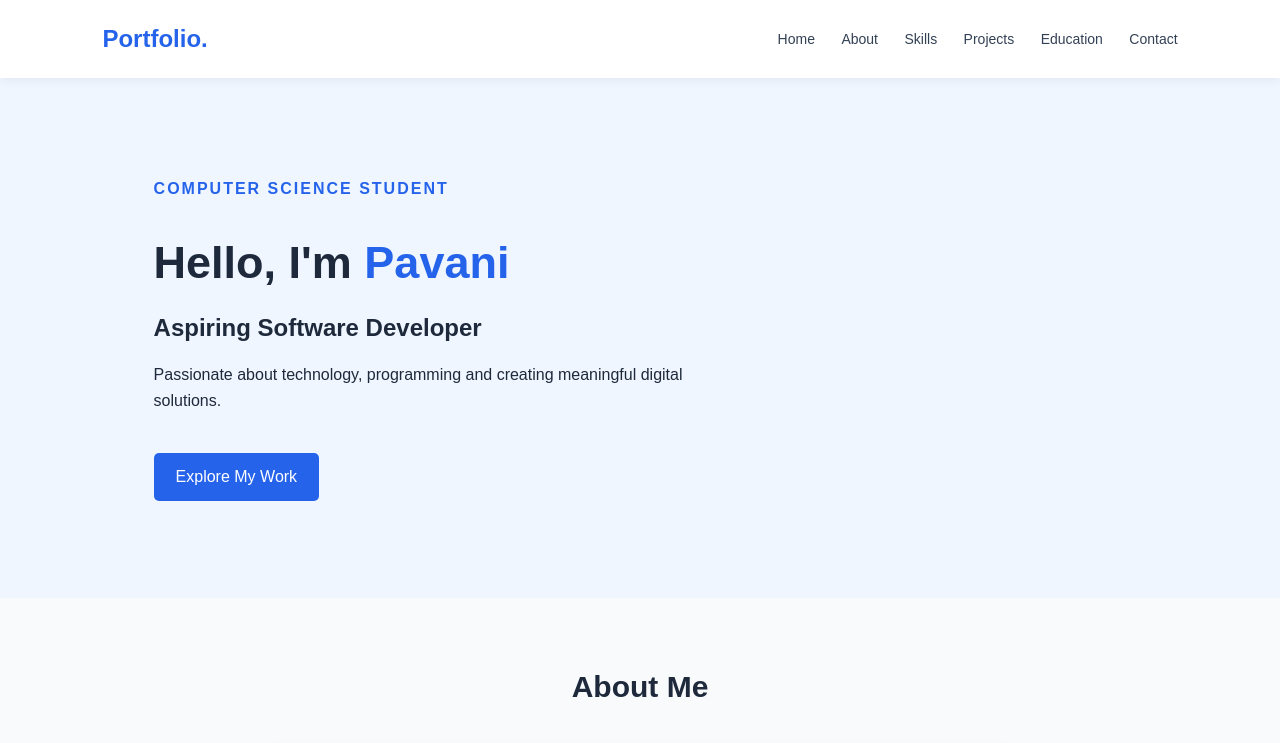
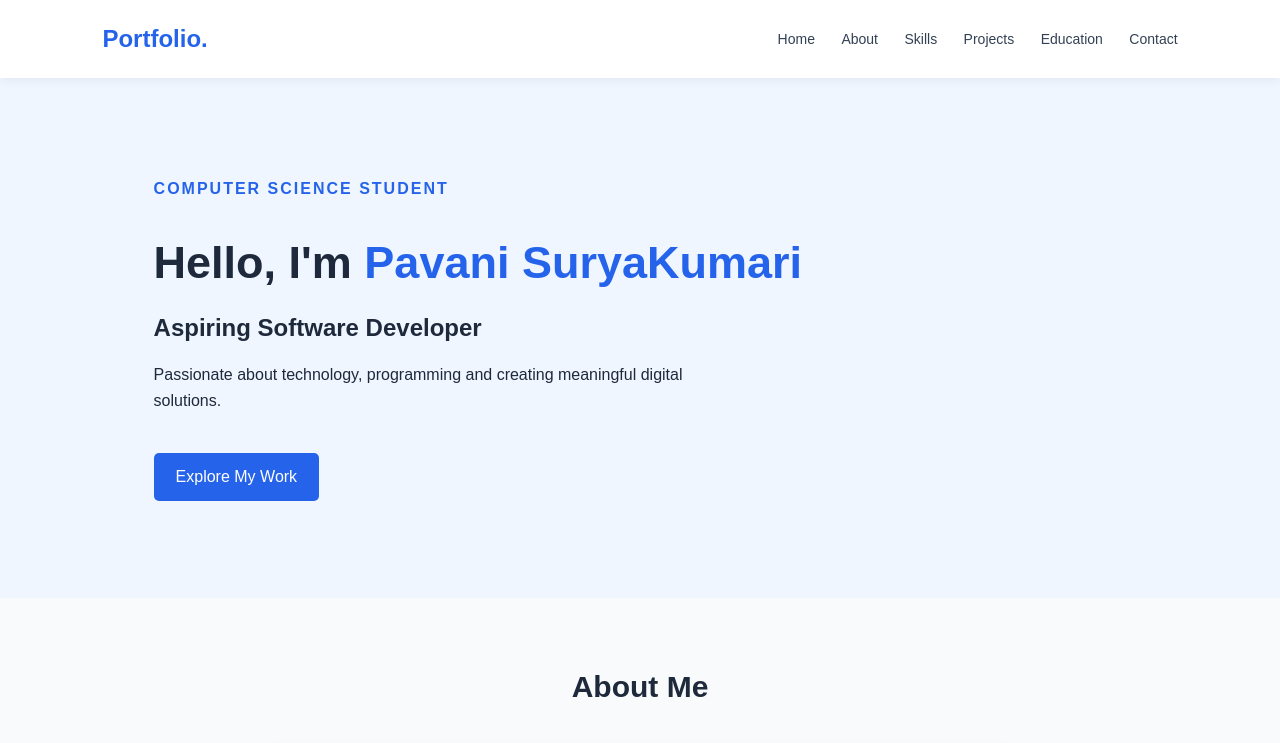
Before and after one commit to pavanidasari11/AWS-CI-CD---PROJECT, a plain HTML site: page index.html in a window 1280 px wide. Shown: the top 743 px of the page. Drawn offline with Linux system fonts and the light colour scheme.

```diff
--- a/index.html
+++ b/index.html
@@ -23,7 +23,7 @@
     <section id="home" class="hero">
         <div>
             <p class="tag">COMPUTER SCIENCE STUDENT</p>
-            <h1>Hello, I'm <span>Pavani</span></h1>
+            <h1>Hello, I'm <span>Pavani SuryaKumari</span></h1>
             <h2>Aspiring Software Developer</h2>
             <p>Passionate about technology, programming and creating meaningful digital solutions.</p>
             <a href="#projects" class="btn">Explore My Work</a>
```
